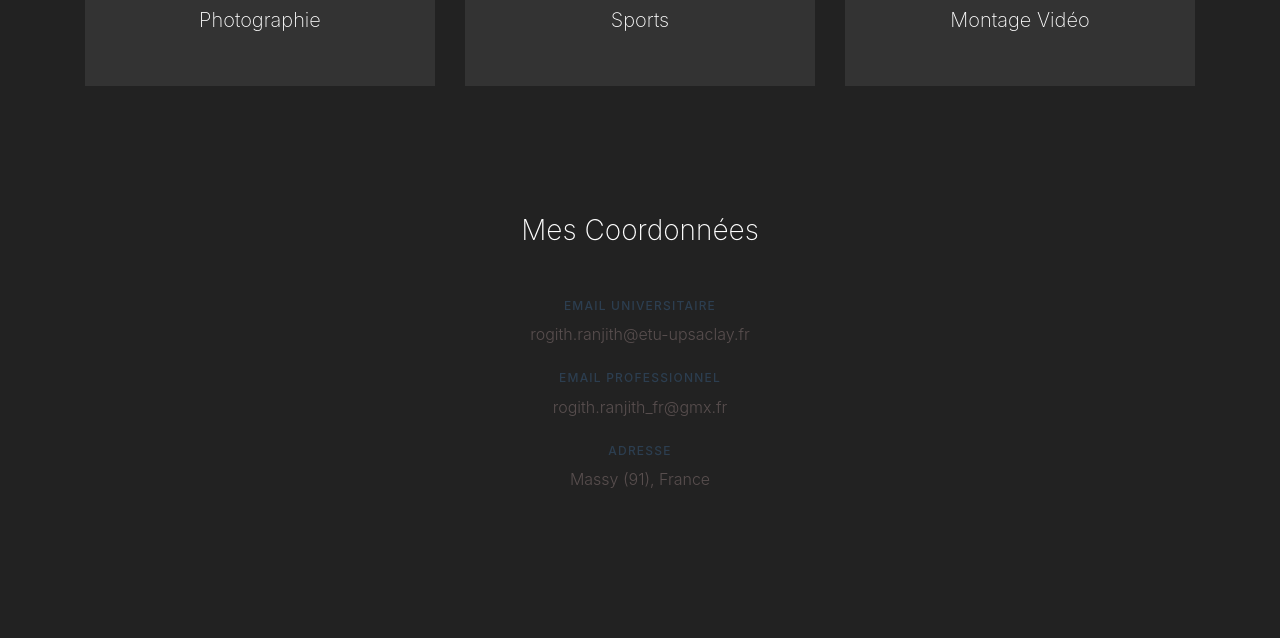
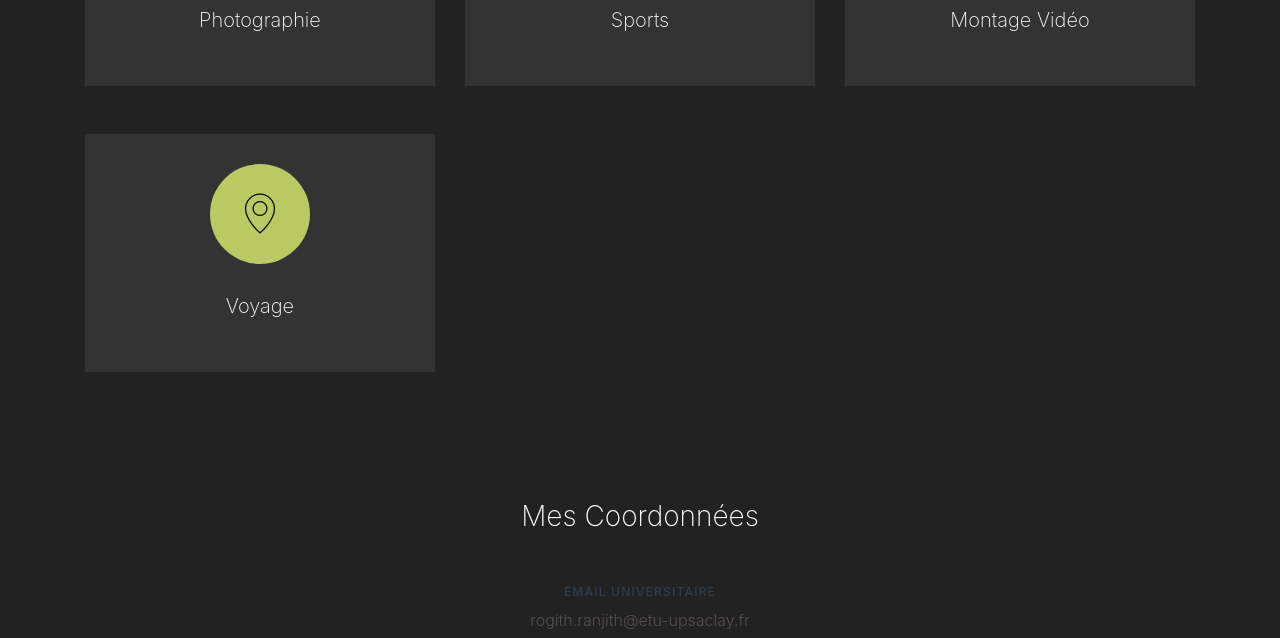
Before and after one commit to RogithRanjith/e-portfolio, a plain HTML site: page index.html in a window 1280 px wide. Shown: the part 3020-3658 px from the top of the page. Drawn offline with nearby package versions, Linux system fonts and the light colour scheme; files whose address does not match are found by name.

Commit message:
Update index.html

```diff
--- a/index.html
+++ b/index.html
@@ -203,6 +203,15 @@
 					</div>
 				</div>
 
+				<div class="col-md-6 col-lg-4 text-center mb-5">
+					<div class="site-service-item site-animate" data-animate-effect="fadeIn">
+						<span class="icon">
+							<span class="icon-map-pin"></span>
+						</span>
+						<h3 class="mb-4">Voyage</h3>
+					</div>
+				</div>
+
 			</div>
 		</div>
 	</section>
```
